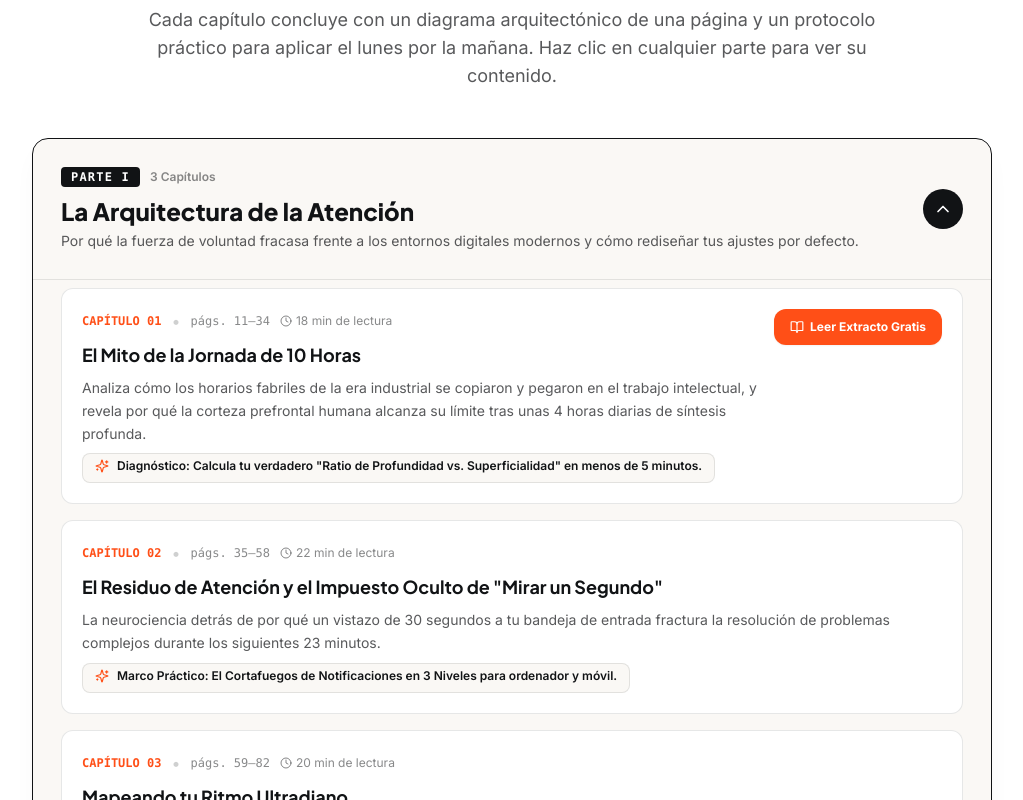
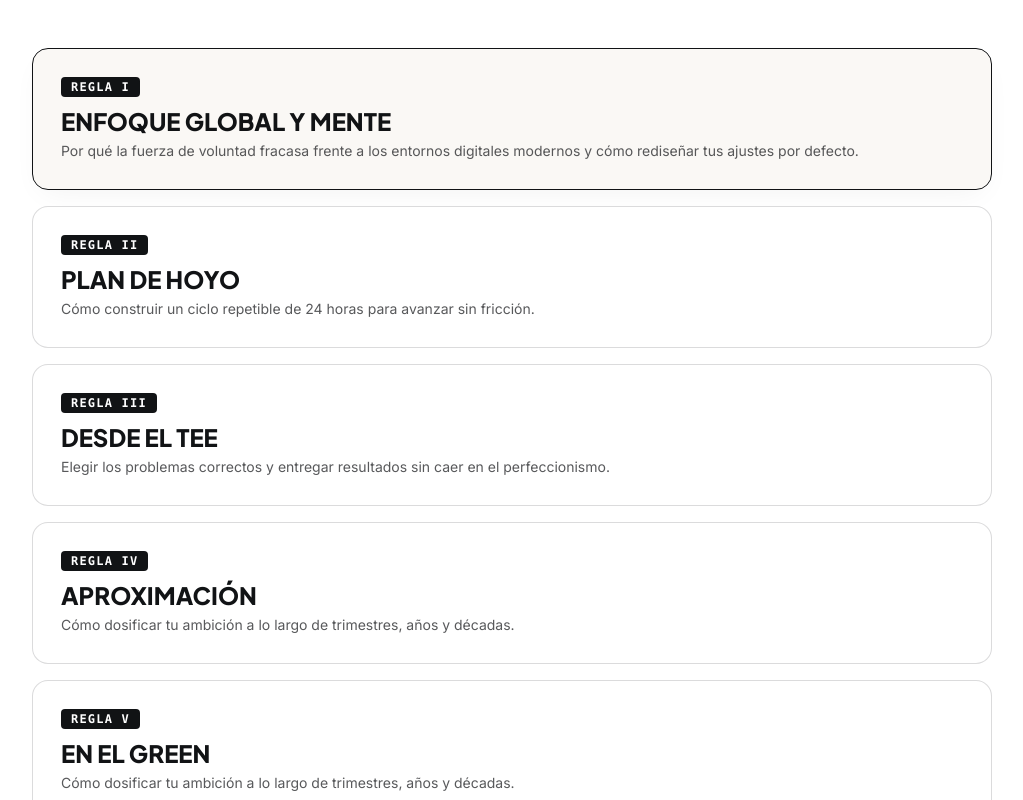
Before and after one commit to richcampos/book-storefront, a React (Vite) app: page / in a window 1280 px wide. Shown: the part 1020-1820 px from the top of the page, without its empty margins (128-1151 px from the left). Built offline with nearby package versions, Linux system fonts and the light colour scheme.

Commit message:
feat: update titles and part numbers in Table of Contents and modify Navbar component

```diff
--- a/src/components/Navbar.tsx
+++ b/src/components/Navbar.tsx
@@ -55,7 +55,6 @@ export const Navbar: React.FC<NavbarProps> = ({
             </button>
 
             <button
-              onClick={onOpenReader}
               className="hidden sm:inline-flex items-center gap-1.5 px-3.5 py-2 rounded-lg text-xs font-semibold text-obsidian bg-white border border-obsidian/15 hover:border-obsidian/40 transition-all shadow-sm"
             >
               Próximamente App de Tarjeta Scoring M.E.T.A.
--- a/src/components/TableOfContents.tsx
+++ b/src/components/TableOfContents.tsx
@@ -14,11 +14,8 @@ export const TableOfContents: React.FC<TableOfContentsProps> = ({ onOpenReader }
       <div className="max-w-5xl mx-auto px-4 sm:px-6 lg:px-8">
         {/* Heading */}
         <div className="text-center max-w-3xl mx-auto space-y-4">
-          <span className="inline-block text-xs font-extrabold uppercase tracking-[0.2em] text-vermilion bg-vermilion-light px-3 py-1 rounded-full">
-            DENTRO DEL MANUAL DE 312 PÁGINAS
-          </span>
           <h2 className="font-display font-extrabold text-3xl sm:text-4xl lg:text-5xl text-obsidian tracking-tight">
-            Explora el Programa de 12 Capítulos
+            Las 5 reglas de oro
           </h2>
           <p className="text-base sm:text-lg text-obsidian/70">
             Cada capítulo concluye con un diagrama arquitectónico de una página y un protocolo práctico para aplicar el lunes por la mañana. Haz clic en cualquier parte para ver su contenido.
@@ -49,9 +46,6 @@ export const TableOfContents: React.FC<TableOfContentsProps> = ({ onOpenReader }
                       <span className="text-xs font-mono font-bold uppercase tracking-widest px-2.5 py-0.5 rounded bg-obsidian text-white">
                         {part.partNumber}
                       </span>
-                      <span className="text-xs font-semibold text-obsidian/50">
-                        {part.chapters.length} Capítulos
-                      </span>
                     </div>
                     <h3 className="font-display font-extrabold text-xl sm:text-2xl text-obsidian pt-1">
                       {part.title}
@@ -59,17 +53,17 @@ export const TableOfContents: React.FC<TableOfContentsProps> = ({ onOpenReader }
                     <p className="text-sm text-obsidian/70">{part.subtitle}</p>
                   </div>
 
-                  <div
+                  {/* <div
                     className={`w-10 h-10 rounded-full border border-obsidian/15 flex items-center justify-center shrink-0 transition-transform ${
                       isOpen ? 'rotate-180 bg-obsidian text-white' : 'bg-alabaster text-obsidian'
                     }`}
                   >
                     <ChevronDown className="w-5 h-5" />
-                  </div>
+                  </div> */}
                 </button>
 
                 {/* Chapters List */}
-                {isOpen && (
+                {/* {isOpen && (
                   <div className="px-6 sm:px-7 pb-7 pt-2 border-t border-obsidian/10 space-y-4">
                     {part.chapters.map((chapter) => (
                       <div
@@ -118,7 +112,7 @@ export const TableOfContents: React.FC<TableOfContentsProps> = ({ onOpenReader }
                       </div>
                     ))}
                   </div>
-                )}
+                )} */}
               </div>
             );
           })}
--- a/src/data/bookData.ts
+++ b/src/data/bookData.ts
@@ -222,8 +222,8 @@ export const CORE_PILLARS = [
 
 export const TABLE_OF_CONTENTS: BookPart[] = [
   {
-    partNumber: 'PARTE I',
-    title: 'La Arquitectura de la Atención',
+    partNumber: 'REGLA I',
+    title: 'ENFOQUE GLOBAL Y MENTE',
     subtitle: 'Por qué la fuerza de voluntad fracasa frente a los entornos digitales modernos y cómo rediseñar tus ajustes por defecto.',
     chapters: [
       {
@@ -257,8 +257,8 @@ export const TABLE_OF_CONTENTS: BookPart[] = [
     ],
   },
   {
-    partNumber: 'PARTE II',
-    title: 'El Protocolo de Cadencia Diaria',
+    partNumber: 'REGLA II',
+    title: 'PLAN DE HOYO',
     subtitle: 'Cómo construir un ciclo repetible de 24 horas para avanzar sin fricción.',
     chapters: [
       {
@@ -291,8 +291,8 @@ export const TABLE_OF_CONTENTS: BookPart[] = [
     ],
   },
   {
-    partNumber: 'PARTE III',
-    title: 'Ejecución de Alto Apalancamiento',
+    partNumber: 'REGLA III',
+    title: 'DESDE EL TEE',
     subtitle: 'Elegir los problemas correctos y entregar resultados sin caer en el perfeccionismo.',
     chapters: [
       {
@@ -325,8 +325,42 @@ export const TABLE_OF_CONTENTS: BookPart[] = [
     ],
   },
   {
-    partNumber: 'PARTE IV',
-    title: 'Maestría Sostenible',
+    partNumber: 'REGLA IV',
+    title: 'APROXIMACIÓN',
+    subtitle: 'Cómo dosificar tu ambición a lo largo de trimestres, años y décadas.',
+    chapters: [
+      {
+        number: 10,
+        title: 'El Reinicio del Viernes y la Calibración Semanal',
+        pages: 'págs. 249–270',
+        readTime: '18 min de lectura',
+        summary:
+          'Un ritual paso a paso de 30 minutos para los viernes por la tarde que transforma semanas caóticas en aprendizajes acumulativos.',
+        keyTakeaway: 'Checklist: La Retrospectiva de 5 Preguntas del Viernes.',
+      },
+      {
+        number: 11,
+        title: 'Sprints de 6 Semanas y Descompresión Deliberada',
+        pages: 'págs. 271–292',
+        readTime: '21 min de lectura',
+        summary:
+          'Reemplaza las metas anuales rígidas por ciclos de construcción de 6 semanas seguidos de 1 semana dedicada al mantenimiento y la curiosidad.',
+        keyTakeaway: 'Planificador: La Arquitectura de Sprints Estacionales.',
+      },
+      {
+        number: 12,
+        title: 'Una Vida Medida en Profundidad, No en Velocidad',
+        pages: 'págs. 293–312',
+        readTime: '17 min de lectura',
+        summary:
+          'Una reflexión final sobre el oficio, la presencia y por qué recuperar tu atención es el acto supremo de libertad creativa.',
+        keyTakeaway: 'Manifiesto: Los 10 Principios de una Vida en Cadencia Profunda.',
+      },
+    ],
+  },
+  {
+    partNumber: 'REGLA V',
+    title: 'EN EL GREEN',
     subtitle: 'Cómo dosificar tu ambición a lo largo de trimestres, años y décadas.',
     chapters: [
       {
@@ -361,7 +395,7 @@ export const TABLE_OF_CONTENTS: BookPart[] = [
 ];
 
 export const CHAPTER_ONE_EXCERPT = {
-  chapterNumber: 'CAPÍTULO 01',
+  chapterNumber: 'REGLA 01',
   title: 'El Mito de la Jornada de 10 Horas',
   epigraph:
     '«El mayor obstáculo para el trabajo significativo no es la pereza; es el agotador teatro de parecer siempre disponible.»',
```
